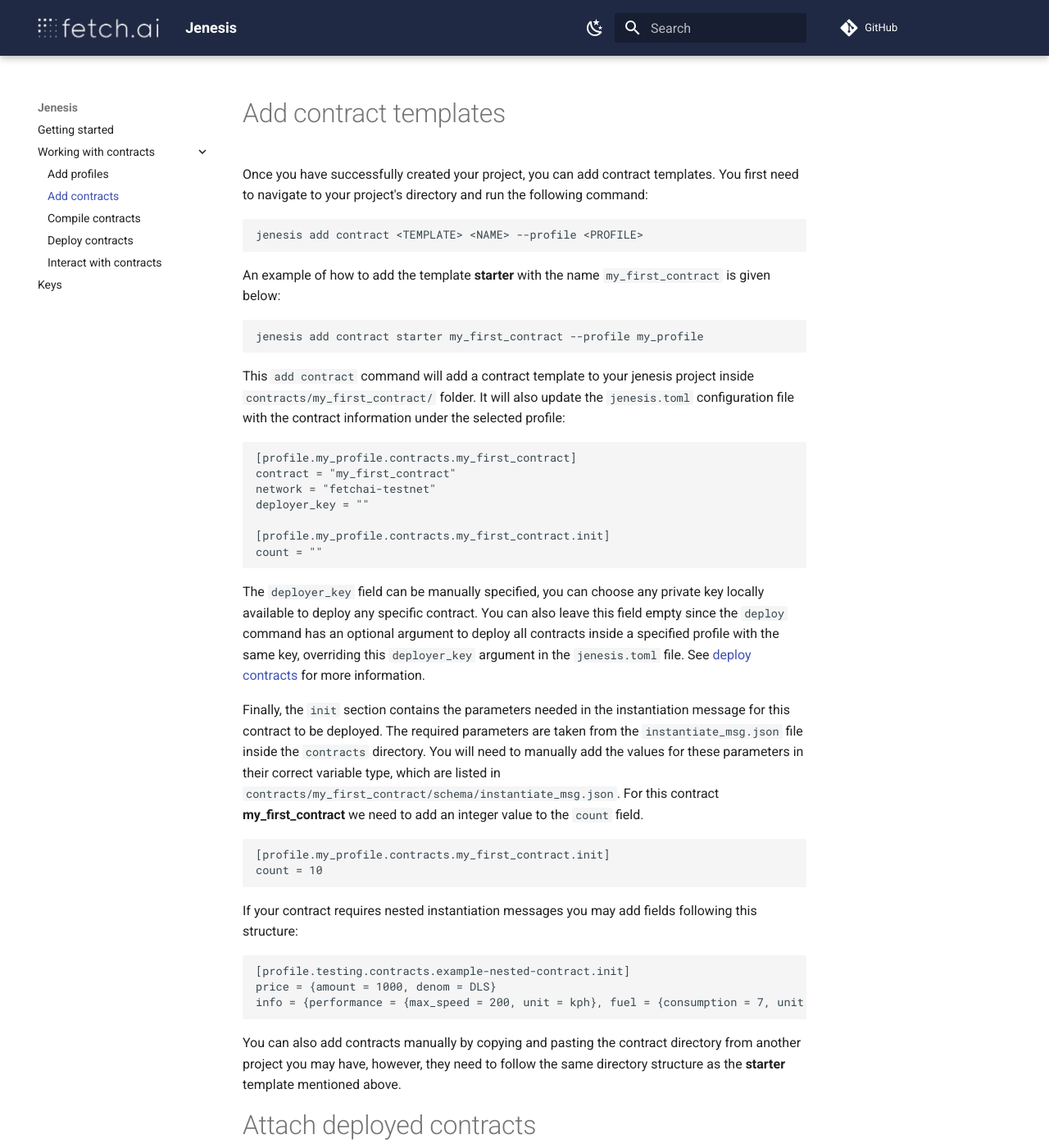
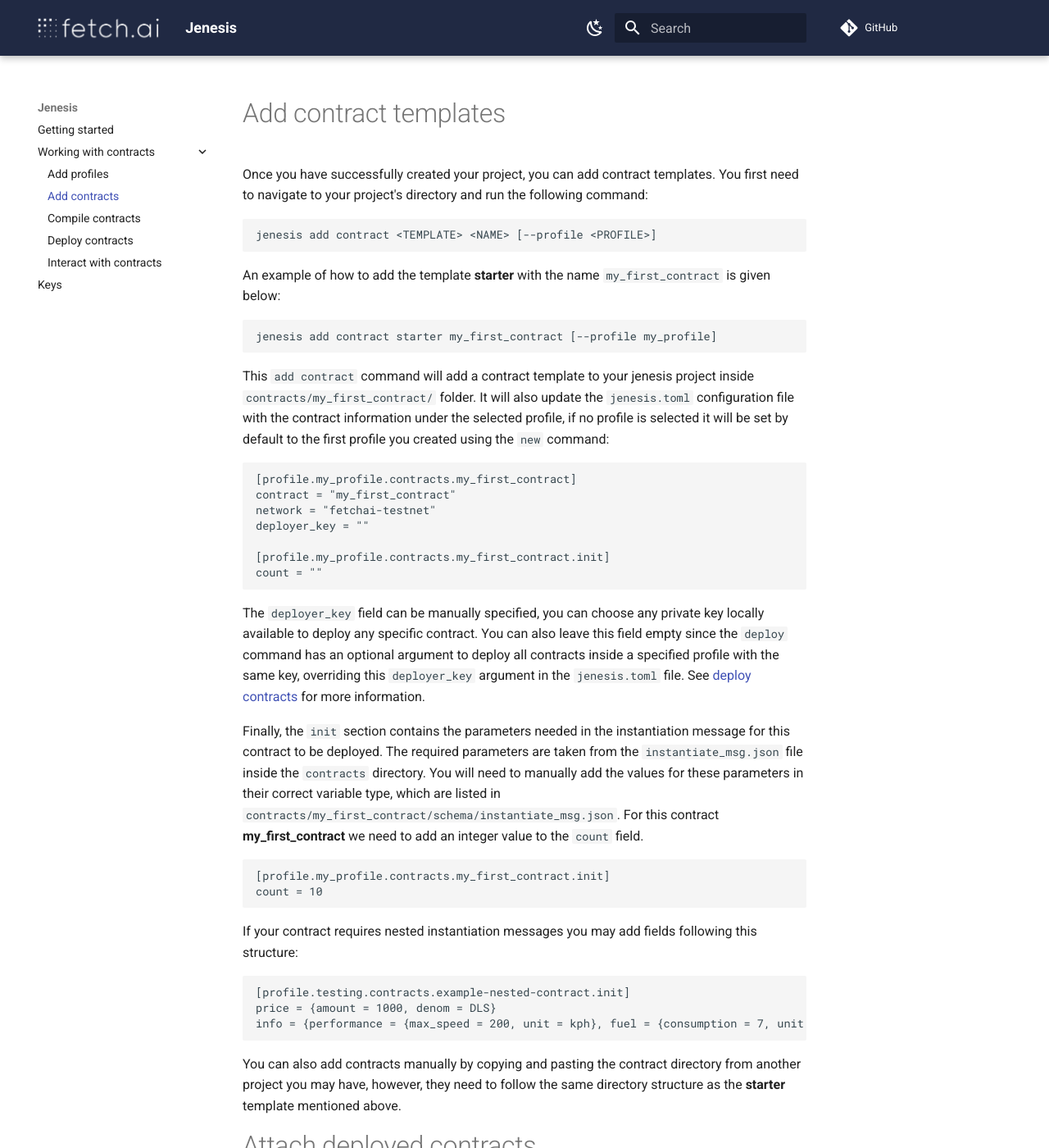
Before and after one commit to fetchai/jenesis, an MkDocs documentation site: the page built from docs/add-contracts.md, in a window 1280 px wide and 1400 px high. Shown: the whole window at 82% size. Built offline with MkDocs 1.6.1 and Material for MkDocs 9.7.7, drawn with Linux system fonts in a browser that asks for light colours; comment, search, counter and statistics services are not loaded; some of the changed text lies outside the part shown.

Commit message:
docs: small update

````diff
--- a/docs/add-contracts.md
+++ b/docs/add-contracts.md
@@ -2,16 +2,16 @@
 Once you have successfully created your project, you can add contract templates. You first need to navigate to your project's directory and run the following command:
 
 ```
-jenesis add contract <TEMPLATE> <NAME> --profile <PROFILE>
+jenesis add contract <TEMPLATE> <NAME> [--profile <PROFILE>]
 ```
 
 An example of how to add the template **starter** with the name `my_first_contract` is given below:
 
 ```
-jenesis add contract starter my_first_contract --profile my_profile
+jenesis add contract starter my_first_contract [--profile my_profile]
 ```
 
-This ```add contract``` command will add a contract template to your jenesis project inside `contracts/my_first_contract/` folder. It will also update the `jenesis.toml` configuration file with the contract information under the selected profile:
+This ```add contract``` command will add a contract template to your jenesis project inside `contracts/my_first_contract/` folder. It will also update the `jenesis.toml` configuration file with the contract information under the selected profile, if no profile is selected it will be set by default to the first profile you created using the ```new``` command:
 
 ```
 [profile.my_profile.contracts.my_first_contract]
@@ -46,7 +46,7 @@
 If you have added a contract into the project's contract folder that has already been deployed in the network, you can attach it to your project for future interaction using the ```attach``` command. You will need to specify the contract's name, deployment address and the profile where you wish to insert it to.
 
 ```
-jenesis attach my_first_contract fetch18xs97q6h9zgh4sz730a42pp0dqa9sh4eef7eutfkv69q3v2y3x8s72pkua --profile my_profile
+jenesis attach my_first_contract fetch18xs97q6h9zgh4sz730a42pp0dqa9sh4eef7eutfkv69q3v2y3x8s72pkua [--profile my_profile]
 ```
 
 You will now be able to interact with `my_first_contract` using [contract interactions](use-contracts.md)
````
Also changed, not shown: docs/add-profile.md (+1 -1 lines), docs/index.md (+1 -1 lines).
